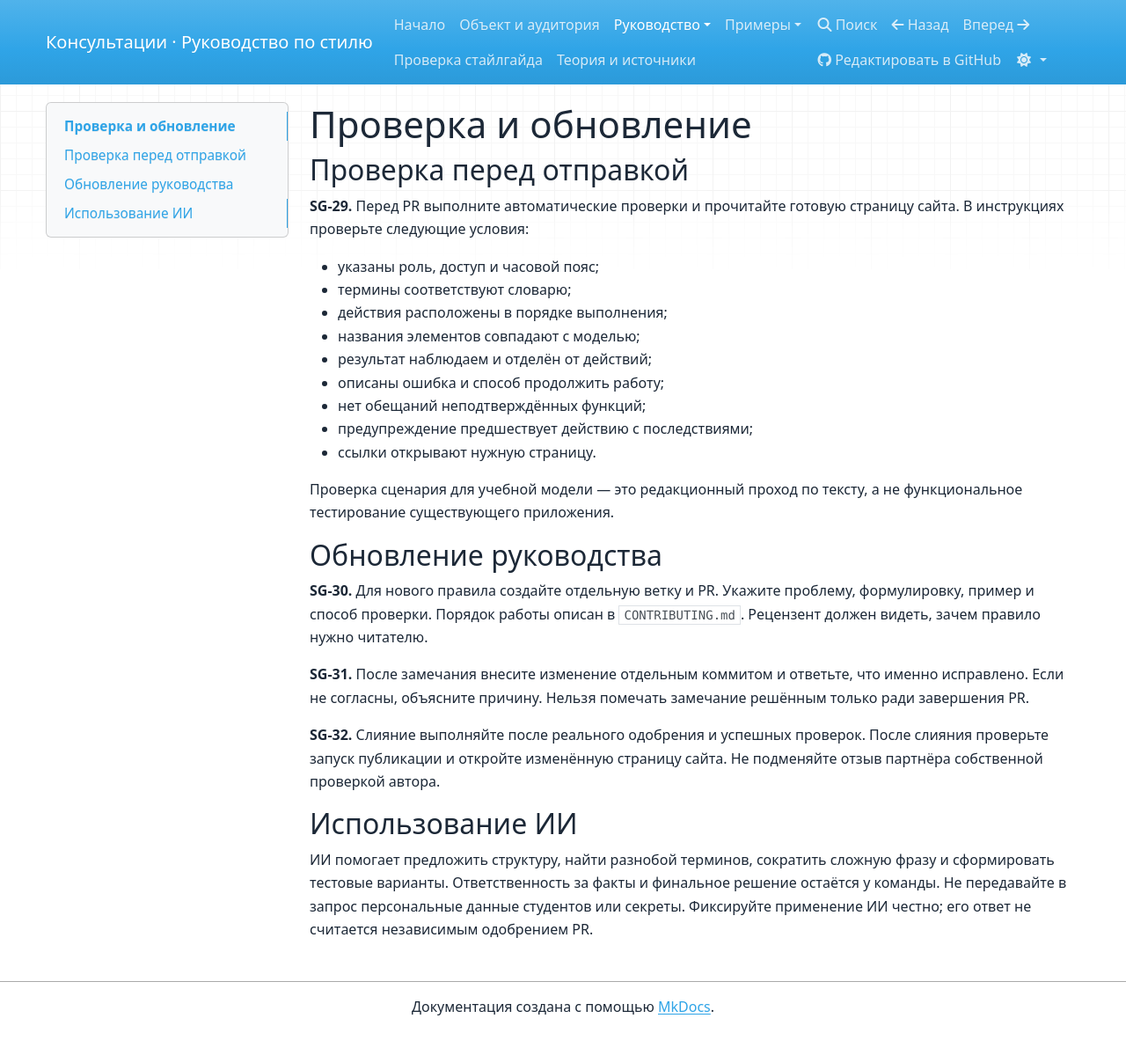
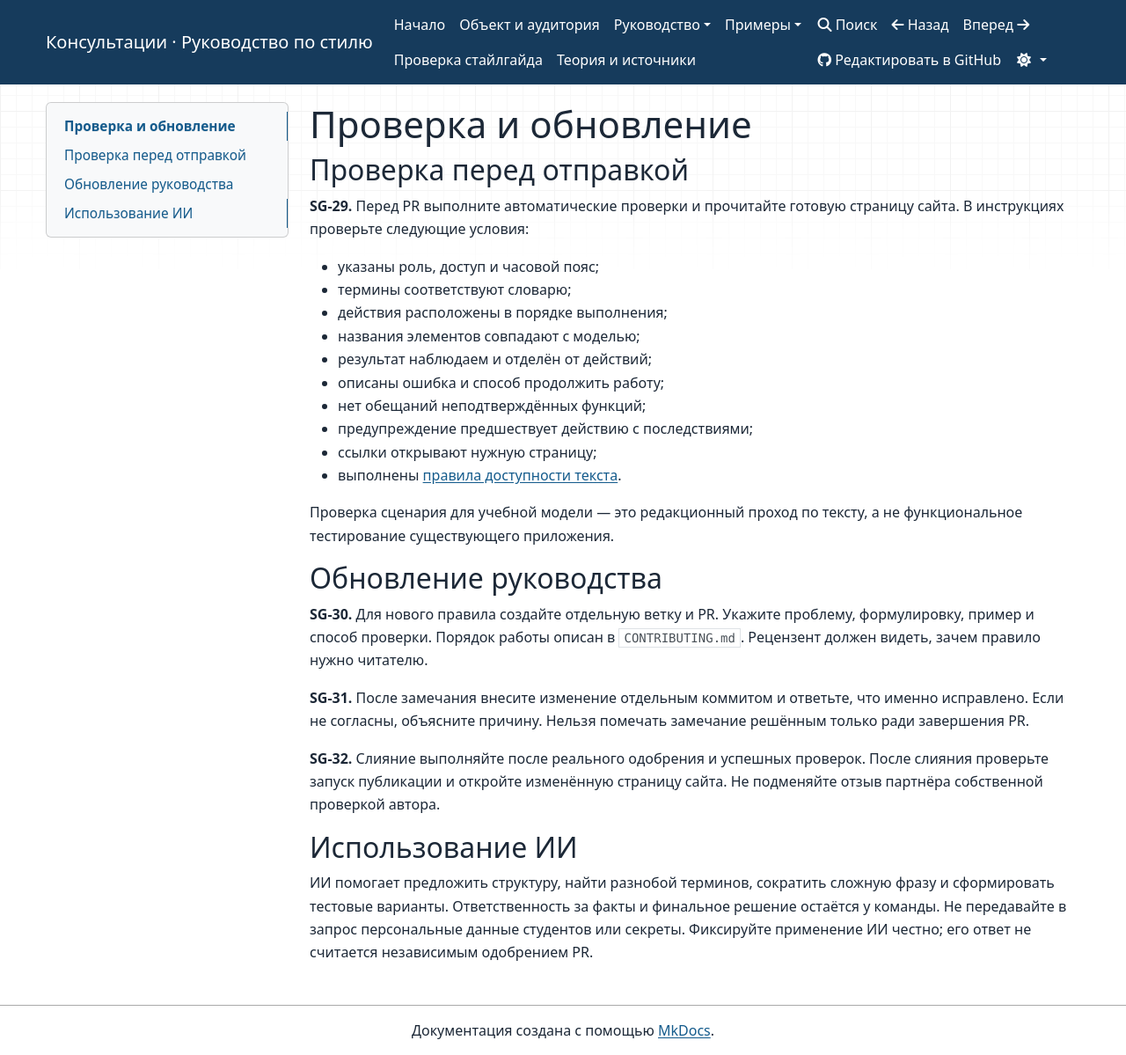
Before and after one commit to viktoriaskk/style-guide-project, an MkDocs documentation site: the page built from docs/guide/quality.md, in a window 1280 px wide and 1199 px high. Shown: the whole window at 88% size. Built offline with MkDocs 1.6.1, drawn with Linux system fonts in a browser that asks for light colours; nearby versions of some CDN libraries.

Commit message:
docs(guide): add text accessibility rules and joint review checklist

```diff
--- a/docs/assets/extra.css
+++ b/docs/assets/extra.css
@@ -8,3 +8,13 @@ table { width: 100%; }
 th, td { padding: .6rem !important; vertical-align: top; }
 @media (min-width: 992px) { .container { max-width: 1200px; } }
 @media print { .navbar, .bs-sidebar { display: none; } .col-md-9 { width: 100%; } }
+
+body { background-image: none; }
+.navbar { background: #163b5c !important; background-image: none !important; }
+.navbar .nav-link, .navbar-brand { color: #fff !important; }
+.navbar .disabled { color: #d2dce6 !important; }
+a { color: #145b8c; }
+[data-bs-theme="dark"] body { color: #e8edf3; }
+[data-bs-theme="dark"] a { color: #8dccf7; }
+.bs-sidebar .nav > li > a { color: #145b8c; }
+[data-bs-theme="dark"] .bs-sidebar .nav > li > a { color: #8dccf7; }
--- a/docs/guide/quality.md
+++ b/docs/guide/quality.md
@@ -13,7 +13,8 @@
 - описаны ошибка и способ продолжить работу;
 - нет обещаний неподтверждённых функций;
 - предупреждение предшествует действию с последствиями;
-- ссылки открывают нужную страницу.
+- ссылки открывают нужную страницу;
+- выполнены [правила доступности текста](accessibility.md).
 
 Проверка сценария для учебной модели — это редакционный проход по тексту,
 а не функциональное тестирование существующего приложения.
--- a/mkdocs.yml
+++ b/mkdocs.yml
@@ -39,6 +39,7 @@ nav:
       - Оформление и Markdown: guide/formatting.md
       - Даты и сообщения: guide/interface.md
       - Шаблоны: guide/document-templates.md
+      - Доступность текста: guide/accessibility.md
       - Проверка и обновление: guide/quality.md
   - Примеры:
       - Запись студента: examples/student-booking.md
```
Also changed, not shown: REVIEW.md (+21 -0 lines), docs/guide/accessibility.md (added, +70 -0 lines), 7 other files.
